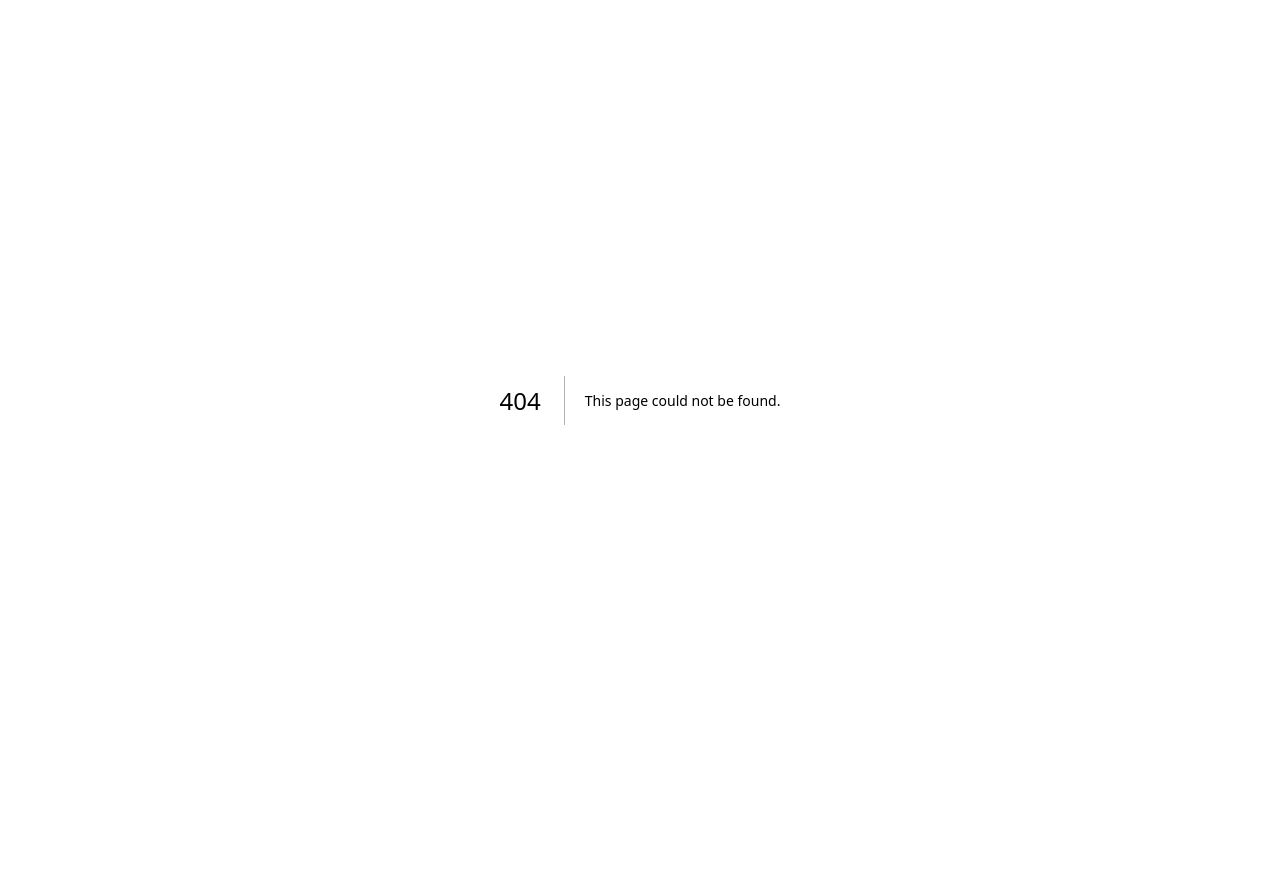
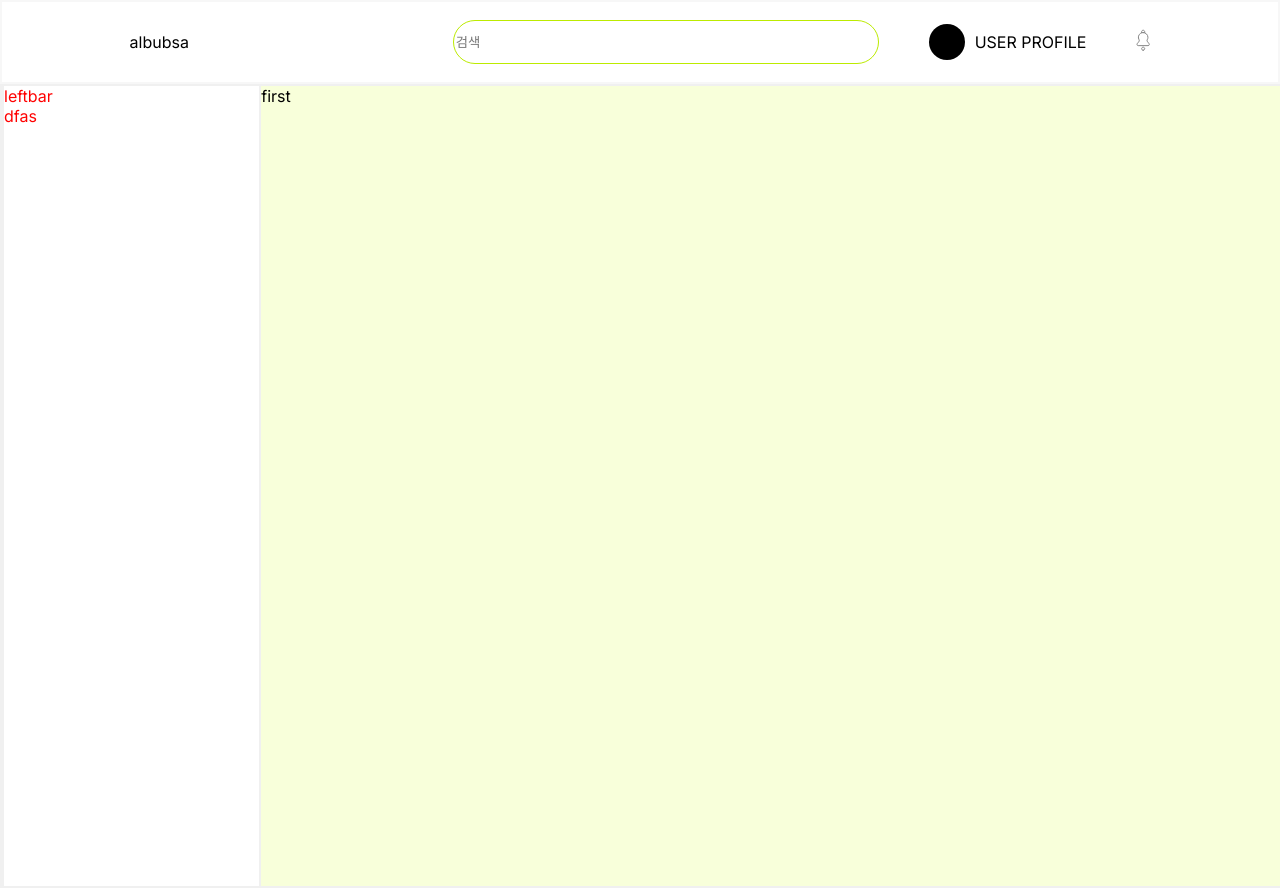
Before and after one commit to jijijig/albeobsa-Front, a Next.js app: page /first in a window 1280 px wide. Before the commit this address had no page. Before the commit the page ends 800 px from the top, so only its background shows below. Built offline with nearby package versions, Linux system fonts and the light colour scheme.

Commit message:
#3 emotion 라이브러리 설치 및 기존 코드 복사 완료

```diff
--- /dev/null
+++ b/src/components/leftbar.tsx
@@ -0,0 +1,16 @@
+/** @jsxImportSource @emotion/react */
+import React from 'react';
+import { css } from '@emotion/react';
+
+export default function leftbar() {
+    return (
+        <div css={styles}>
+            leftbar
+            <div>dfas</div>
+        </div>
+    );
+}
+
+const styles = css`
+    color: red;
+`;
--- /dev/null
+++ b/src/components/navbar.tsx
@@ -0,0 +1,76 @@
+/** @jsxImportSource @emotion/react */
+import { css } from '@emotion/react';
+
+export default function navbar() {
+    return (
+        <div css={container}>
+            <div>
+                <p>albubsa</p>
+            </div>
+
+            <div className="nav-right">
+                <div>
+                    <input type="text" placeholder="검색" />
+                </div>
+
+                <div className="user-box">
+                    <div className="img-box"></div>
+                    USER PROFILE
+                </div>
+                <div>
+                    <svg width="14" height="22" viewBox="0 0 14 22" fill="none" xmlns="http://www.w3.org/2000/svg">
+                        <path
+                            d="M7.15385 3.5564C9.76923 3.5564 11.9231 5.71021 11.9231 8.32559C11.9231 9.17174 11.6923 10.0179 11.2308 10.7871L11 11.2487L11.4615 12.7102C11.6154 13.2486 12 13.6333 12.5385 13.941C13 14.1718 13.3077 14.6334 13.3077 15.1719V15.4795C13.3077 16.0949 12.7692 16.6333 12.1538 16.6333H2.15385C1.53846 16.6333 1 16.0949 1 15.4795V15.1719C1 14.6334 1.30769 14.1718 1.76923 13.941C2.23077 13.7102 2.61539 13.2486 2.84616 12.7102L3.30769 11.2487L3.07692 10.7871C1.69231 8.55632 2.46154 5.55632 4.69231 4.24863C5.46154 3.78709 6.30769 3.5564 7.15385 3.5564Z"
+                            stroke="#858585"
+                            strokeLinecap="round"
+                            strokeLinejoin="round"
+                        />
+                        <path
+                            d="M7.15379 21.2487C8.00346 21.2487 8.69225 20.5599 8.69225 19.7103C8.69225 18.8606 8.00346 18.1718 7.15379 18.1718C6.30412 18.1718 5.61533 18.8606 5.61533 19.7103C5.61533 20.5599 6.30412 21.2487 7.15379 21.2487Z"
+                            stroke="#858585"
+                            strokeLinecap="round"
+                            strokeLinejoin="round"
+                        />
+                        <path
+                            d="M5.61533 3.5572V2.78797C5.61533 1.94182 6.30763 1.24951 7.15379 1.24951C7.99994 1.24951 8.69225 1.94182 8.69225 2.78797V3.5572"
+                            stroke="#858585"
+                            strokeLinecap="round"
+                            strokeLinejoin="round"
+                        />
+                    </svg>
+                </div>
+            </div>
+        </div>
+    );
+}
+
+const container = css`
+    display: flex;
+    width: 80%;
+    height: 100%;
+    justify-content: space-between;
+    align-items: center;
+
+    input {
+        width: 420px;
+        height: 40px;
+        border-radius: 100px;
+        border: 1px solid #bceb00;
+    }
+    .nav-right {
+        display: flex;
+        gap: 50px;
+        align-items: center;
+    }
+    .img-box {
+        width: 36px;
+        height: 36px;
+        border-radius: 50%;
+        background-color: black;
+    }
+    .user-box {
+        display: flex;
+        gap: 10px;
+        align-items: center;
+    }
+`;
--- a/src/pages/_app.tsx
+++ b/src/pages/_app.tsx
@@ -1,6 +1,26 @@
-import "@/styles/globals.css";
-import type { AppProps } from "next/app";
+import '@/styles/globals.css';
+import type { AppProps } from 'next/app';
+import Navbar from '@/components/navbar';
+import Leftbar from '@/components/leftbar';
+import { Inter } from 'next/font/google';
+
+const inter = Inter({ subsets: ['latin'] });
 
 export default function App({ Component, pageProps }: AppProps) {
-  return <Component {...pageProps} />;
+    return (
+        <div className={inter.className}>
+            <div className="nav-barContainer">
+                <Navbar />
+            </div>
+
+            <div className="contents-Container">
+                <div className="contents-Left-Container">
+                    <Leftbar />
+                </div>
+                <div className="contents-Right-Container">
+                    <Component {...pageProps} />
+                </div>
+            </div>
+        </div>
+    );
 }
--- a/src/pages/_document.tsx
+++ b/src/pages/_document.tsx
@@ -1,4 +1,4 @@
-import { Html, Head, Main, NextScript } from "next/document";
+import { Html, Head, Main, NextScript } from 'next/document';
 
 export default function Document() {
     return (
--- /dev/null
+++ b/src/pages/first.tsx
@@ -0,0 +1,5 @@
+import React from 'react';
+
+export default function first() {
+    return <div>first</div>;
+}
--- a/src/styles/globals.css
+++ b/src/styles/globals.css
@@ -1,107 +1,39 @@
-:root {
-  --max-width: 1100px;
-  --border-radius: 12px;
-  --font-mono: ui-monospace, Menlo, Monaco, "Cascadia Mono", "Segoe UI Mono",
-    "Roboto Mono", "Oxygen Mono", "Ubuntu Monospace", "Source Code Pro",
-    "Fira Mono", "Droid Sans Mono", "Courier New", monospace;
-
-  --foreground-rgb: 0, 0, 0;
-  --background-start-rgb: 214, 219, 220;
-  --background-end-rgb: 255, 255, 255;
-
-  --primary-glow: conic-gradient(
-    from 180deg at 50% 50%,
-    #16abff33 0deg,
-    #0885ff33 55deg,
-    #54d6ff33 120deg,
-    #0071ff33 160deg,
-    transparent 360deg
-  );
-  --secondary-glow: radial-gradient(
-    rgba(255, 255, 255, 1),
-    rgba(255, 255, 255, 0)
-  );
-
-  --tile-start-rgb: 239, 245, 249;
-  --tile-end-rgb: 228, 232, 233;
-  --tile-border: conic-gradient(
-    #00000080,
-    #00000040,
-    #00000030,
-    #00000020,
-    #00000010,
-    #00000010,
-    #00000080
-  );
-
-  --callout-rgb: 238, 240, 241;
-  --callout-border-rgb: 172, 175, 176;
-  --card-rgb: 180, 185, 188;
-  --card-border-rgb: 131, 134, 135;
+body {
+    margin: 0;
+    padding: 0;
+    font-family: -apple-system, BlinkMacSystemFont, 'Segoe UI', Roboto, Oxygen, Ubuntu, Cantarell, 'Open Sans',
+        'Helvetica Neue', sans-serif;
 }
 
-@media (prefers-color-scheme: dark) {
-  :root {
-    --foreground-rgb: 255, 255, 255;
-    --background-start-rgb: 0, 0, 0;
-    --background-end-rgb: 0, 0, 0;
-
-    --primary-glow: radial-gradient(rgba(1, 65, 255, 0.4), rgba(1, 65, 255, 0));
-    --secondary-glow: linear-gradient(
-      to bottom right,
-      rgba(1, 65, 255, 0),
-      rgba(1, 65, 255, 0),
-      rgba(1, 65, 255, 0.3)
-    );
-
-    --tile-start-rgb: 2, 13, 46;
-    --tile-end-rgb: 2, 5, 19;
-    --tile-border: conic-gradient(
-      #ffffff80,
-      #ffffff40,
-      #ffffff30,
-      #ffffff20,
-      #ffffff10,
-      #ffffff10,
-      #ffffff80
-    );
-
-    --callout-rgb: 20, 20, 20;
-    --callout-border-rgb: 108, 108, 108;
-    --card-rgb: 100, 100, 100;
-    --card-border-rgb: 200, 200, 200;
-  }
+.nav-barContainer {
+    display: flex;
+    justify-content: center;
+    align-items: center;
+    height: 80px;
+    border: 2px solid #f7f7f7;
+}
+.contents-Container {
+    display: flex;
+    justify-content: center;
+    margin: 0px;
+    border: 2px solid #f0f0f0;
+    align-items: center;
+    width: 100%;
+    height: 100vh;
 }
 
-* {
-  box-sizing: border-box;
-  padding: 0;
-  margin: 0;
+.contents-Left-Container {
+    margin: 0px;
+    border: 2px solid #f0f0f0;
+    background-color: #ffffff;
+    align-items: center;
+    width: 20%;
+    height: 100vh;
 }
-
-html,
-body {
-  max-width: 100vw;
-  overflow-x: hidden;
+.contents-Right-Container {
+    margin: 0px;
+    background-color: #e7ff854d;
+    align-items: center;
+    width: 80%;
+    height: 100vh;
 }
-
-body {
-  color: rgb(var(--foreground-rgb));
-  background: linear-gradient(
-      to bottom,
-      transparent,
-      rgb(var(--background-end-rgb))
-    )
-    rgb(var(--background-start-rgb));
-}
-
-a {
-  color: inherit;
-  text-decoration: none;
-}
-
-@media (prefers-color-scheme: dark) {
-  html {
-    color-scheme: dark;
-  }
-}
```
Also changed, not shown: package.json (+6 -4 lines), src/pages/index.tsx (+4 -100 lines), 1 other file (tests, documents, lock files or other folders). Lines whose indentation alone changed are shown as unchanged.
